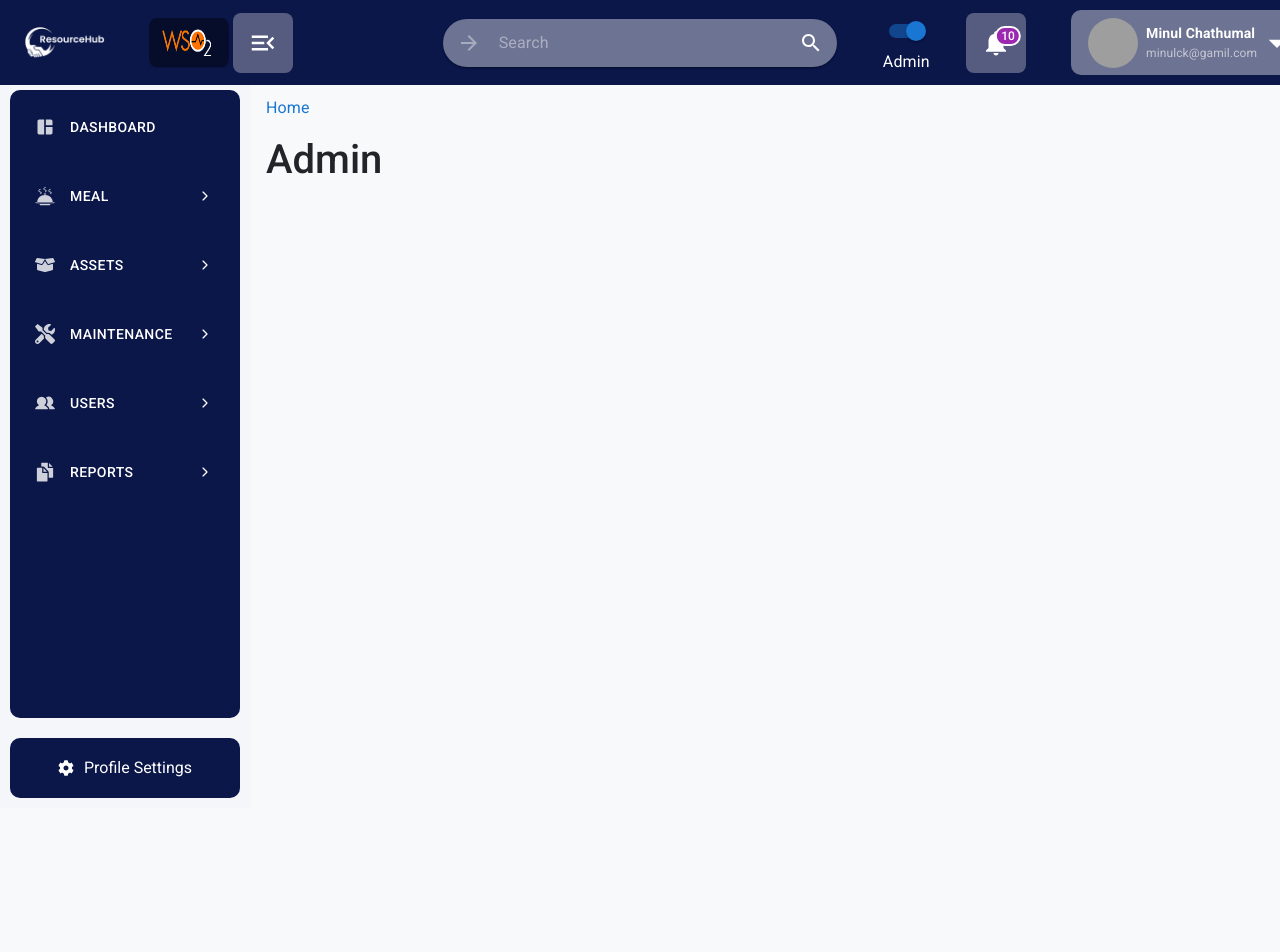
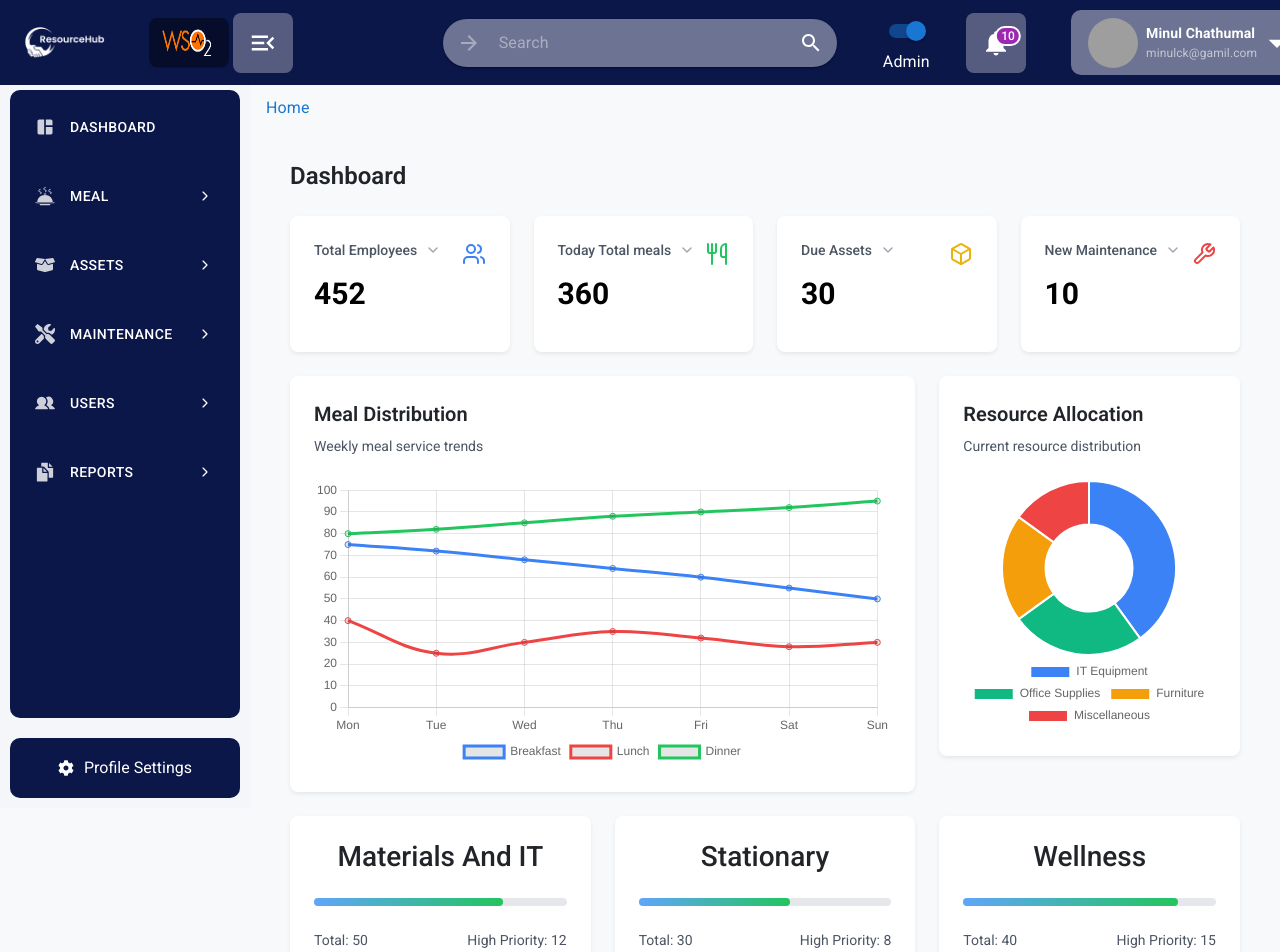
Before and after one commit to th33k/Resource_Hub, a React (Vite) app: page / in a window 1280 px wide. Shown: the top 952 px of the page. Before the commit the page ends 800 px from the top, so only its background shows below. Built offline with nearby package versions, Linux system fonts and the light colour scheme; sample sign-in values are in the browser's storage; grey boxes are pictures that could not be loaded.

Commit message:
feat: add new dashboard components including MealDistributionChart, ResourceAllocation, ResourceCard, and StatCard with popup

```diff
--- /dev/null
+++ b/src/components/Dashboard/Admin/MealDistributionChart.jsx
@@ -0,0 +1,69 @@
+import { Line } from 'react-chartjs-2';
+import {
+  Chart as ChartJS,
+  CategoryScale,
+  LinearScale,
+  PointElement,
+  LineElement,
+  Title,
+  Tooltip,
+  Legend
+} from 'chart.js';
+
+ChartJS.register(
+  CategoryScale,
+  LinearScale,
+  PointElement,
+  LineElement,
+  Title,
+  Tooltip,
+  Legend
+);
+
+const options = {
+  responsive: true,
+  plugins: {
+    legend: {
+      position: 'bottom',
+    },
+  },
+  scales: {
+    y: {
+      beginAtZero: true,
+    },
+  },
+};
+
+const data = {
+  labels: ['Mon', 'Tue', 'Wed', 'Thu', 'Fri', 'Sat', 'Sun'],
+  datasets: [
+    {
+      label: 'Breakfast',
+      data: [75, 72, 68, 64, 60, 55, 50],
+      borderColor: 'rgb(59, 130, 246)',
+      tension: 0.4,
+    },
+    {
+      label: 'Lunch',
+      data: [40, 25, 30, 35, 32, 28, 30],
+      borderColor: 'rgb(239, 68, 68)',
+      tension: 0.4,
+    },
+    {
+      label: 'Dinner',
+      data: [80, 82, 85, 88, 90, 92, 95],
+      borderColor: 'rgb(34, 197, 94)',
+      tension: 0.4,
+    },
+  ],
+};
+
+export const MealDistributionChart = () => {
+  return (
+    <div className="bg-white p-6 rounded-lg shadow-sm">
+      <h2 className="text-xl font-semibold mb-2">Meal Distribution</h2>
+      <p className="text-gray-600 text-sm mb-6">Weekly meal service trends</p>
+      <Line options={options} data={data} />
+    </div>
+  );
+};
--- /dev/null
+++ b/src/components/Dashboard/Admin/ResourceAllocation.jsx
@@ -0,0 +1,44 @@
+import { Doughnut } from 'react-chartjs-2';
+import { Chart as ChartJS, ArcElement, Tooltip, Legend } from 'chart.js';
+
+ChartJS.register(ArcElement, Tooltip, Legend);
+
+const data = {
+  labels: ['IT Equipment', 'Office Supplies', 'Furniture', 'Miscellaneous'],
+  datasets: [
+    {
+      data: [40, 25, 20, 15],
+      backgroundColor: [
+        'rgb(59, 130, 246)',
+        'rgb(16, 185, 129)',
+        'rgb(245, 158, 11)',
+        'rgb(239, 68, 68)',
+      ],
+    },
+  ],
+};
+
+const options = {
+  plugins: {
+    legend: {
+      position: 'bottom',
+    },
+    tooltip: {
+      callbacks: {
+        label: function(tooltipItem) {
+          return `${tooltipItem.label}: ${tooltipItem.raw}%`;
+        },
+      },
+    },
+  },
+};
+
+export const ResourceAllocation = () => {
+  return (
+    <div className="bg-white p-6 rounded-lg shadow-sm">
+      <h2 className="text-xl font-semibold mb-2">Resource Allocation</h2>
+      <p className="text-gray-600 text-sm mb-6">Current resource distribution</p>
+      <Doughnut data={data} options={options} />
+    </div>
+  );
+};
--- /dev/null
+++ b/src/components/Dashboard/Admin/ResourceCard.jsx
@@ -0,0 +1,17 @@
+export const ResourceCard = ({ title, total, highPriority, progress }) => {
+    return (
+      <div className="bg-white rounded-lg p-6 shadow-sm hover:shadow-lg transition-all">
+        <h3 className="font-medium mb-4">{title}</h3>
+        <div className="h-2 bg-gray-200 rounded-full mb-4">
+          <div
+            className="h-full bg-gradient-to-r from-blue-400 to-green-500 rounded-full"
+            style={{ width: `${progress}%` }}
+          />
+        </div>
+        <div className="flex justify-between text-sm">
+          <span className="text-gray-600">Total: {total}</span>
+          <span className="text-gray-600">High Priority: {highPriority}</span>
+        </div>
+      </div>
+    );
+  };
--- /dev/null
+++ b/src/components/Dashboard/Admin/StatCard.jsx
@@ -0,0 +1,61 @@
+import { useState } from 'react';
+import { ChevronDown } from 'lucide-react';
+import { StatCardPopup } from './StatCardPopup';
+
+export const StatCard = ({ title, value, previousValue, icon, chartData }) => {
+  const [isPopupOpen, setIsPopupOpen] = useState(false);
+
+  const getCardTextColor = () => {
+    if (previousValue !== undefined) {
+      if (typeof value === 'number' && typeof previousValue === 'number') {
+        if (value > previousValue) return 'text-green-500';
+        if (value < previousValue) return 'text-red-500';
+      }
+    }
+    return 'text-black';
+  };
+
+  const getSubtitle = () => {
+    switch (title) {
+      case 'Total Employees':
+        return 'Active employees in the system';
+      case 'Today Total meals':
+        return 'Meals served today';
+      case 'Due Assets':
+        return 'Assets pending return';
+      case 'New Maintenance':
+        return 'New maintenance requests';
+      default:
+        return '';
+    }
+  };
+
+  return (
+    <>
+      <div
+        className="bg-white rounded-lg p-6 shadow-sm cursor-pointer hover:shadow-xl transition-all"
+        onClick={() => setIsPopupOpen(true)}
+      >
+        <div className="flex items-center justify-between mb-2">
+          <h3 className="text-gray-600 text-sm font-medium flex items-center gap-2">
+            {title}
+            <ChevronDown size={16} className="text-gray-400" />
+          </h3>
+          {icon}
+        </div>
+        <p className={`text-3xl font-bold ${getCardTextColor()}`}>
+          {value}
+        </p>
+      </div>
+
+      <StatCardPopup
+        open={isPopupOpen}
+        onClose={() => setIsPopupOpen(false)}
+        title={title}
+        subtitle={getSubtitle()}
+        value={value}
+        chartData={chartData}
+      />
+    </>
+  );
+};
--- /dev/null
+++ b/src/components/Dashboard/Admin/StatCardPopup.jsx
@@ -0,0 +1,72 @@
+import { Line } from 'react-chartjs-2';
+import { X } from 'lucide-react';
+import { Dialog } from '@mui/material';
+
+export const StatCardPopup = ({
+  open,
+  onClose,
+  title,
+  subtitle,
+  value,
+  chartData
+}) => {
+  const options = {
+    responsive: true,
+    plugins: {
+      legend: {
+        display: false,
+      },
+    },
+    scales: {
+      y: {
+        beginAtZero: true,
+      },
+    },
+  };
+
+  const data = {
+    labels: chartData?.labels || [],
+    datasets: [
+      {
+        data: chartData?.data || [],
+        borderColor: 'rgb(59, 130, 246)',
+        tension: 0.4,
+      },
+    ],
+  };
+
+  return (
+    <Dialog
+      open={open}
+      onClose={onClose}
+      maxWidth="sm"
+      fullWidth
+    >
+      <div className="p-6">
+        <div className="flex justify-between items-start mb-6">
+          <div>
+            <h2 className="text-xl font-semibold">{title}</h2>
+            <p className="text-gray-500 text-sm">{subtitle}</p>
+          </div>
+          <button
+            onClick={onClose}
+            className="text-gray-500 hover:text-gray-700"
+          >
+            <X size={20} />
+          </button>
+        </div>
+
+        <div className="mb-8">
+          <div className="text-sm text-gray-600 mb-2">Current Value</div>
+          <div className="text-3xl font-bold">{value}</div>
+        </div>
+
+        {chartData && (
+          <div className="h-64">
+            <Line options={options} data={data} />
+          </div>
+        )}
+      </div>
+    </Dialog>
+  );
+};
--- a/src/pages/Dashboard.jsx
+++ b/src/pages/Dashboard.jsx
@@ -1,13 +1,109 @@
+import { StatCard } from '../components/Dashboard/Admin/StatCard';
+import { ResourceCard } from '../components/Dashboard/Admin/ResourceCard';
+import { MealDistributionChart } from '../components/Dashboard/Admin/MealDistributionChart';
+import { ResourceAllocation } from '../components/Dashboard/Admin/ResourceAllocation';
+import { Users, Utensils, Box, Wrench } from 'lucide-react';
 
+const monthLabels = ['Jan', 'Feb', 'Mar', 'Apr', 'May'];
 
 function Dashboard() {
+  return (
+    <div className="min-h-screen space-y-6 p-6">
+      {/* Heading */}
+      <h1 className="text-2xl font-semibold">Dashboard</h1>
 
-    return (
-        <div>
-            <h1>Admin</h1>
+      {/* Stats Grid */}
+      <div className="grid grid-cols-1 md:grid-cols-2 lg:grid-cols-4 gap-6">
+        <StatCard
+          title="Total Employees"
+          value="452"
+          icon={<Users className="text-blue-500" />}
+          chartData={{
+            labels: monthLabels,
+            data: [420, 435, 440, 448, 452],
+          }}
+        />
+        <StatCard
+          title="Today Total meals"
+          value="360"
+          icon={<Utensils className="text-green-500" />}
+          chartData={{
+            labels: monthLabels,
+            data: [380, 410, 425, 440, 460],
+          }}
+        />
+        <StatCard
+          title="Due Assets"
+          value="30"
+          icon={<Box className="text-yellow-500" />}
+          chartData={{
+            labels: monthLabels,
+            data: [25, 28, 32, 35, 30],
+          }}
+        />
+        <StatCard
+          title="New Maintenance"
+          value="10"
+          icon={<Wrench className="text-red-500" />}
+          chartData={{
+            labels: monthLabels,
+            data: [8, 12, 15, 11, 10],
+          }}
+        />
+      </div>
+
+      {/* Rest of the dashboard content */}
+      <div className="grid grid-cols-1 lg:grid-cols-3 gap-6">
+        {/* MealDistributionChart takes up 2 columns on large screens, ResourceAllocation takes up 1 column */}
+        <div className="lg:col-span-2">
+          <MealDistributionChart />
         </div>
-    );
+        <div className="lg:col-span-1">
+          <ResourceAllocation />
+        </div>
+      </div>
 
+      {/* Resource Cards */}
+      <div className="grid grid-cols-1 md:grid-cols-2 lg:grid-cols-3 gap-6">
+        <ResourceCard
+          title="Materials And IT"
+          total={50}
+          highPriority={12}
+          progress={75}
+        />
+        <ResourceCard
+          title="Stationary"
+          total={30}
+          highPriority={8}
+          progress={60}
+        />
+        <ResourceCard
+          title="Wellness"
+          total={40}
+          highPriority={15}
+          progress={85}
+        />
+        <ResourceCard
+          title="Facilities"
+          total={25}
+          highPriority={5}
+          progress={45}
+        />
+        <ResourceCard
+          title="Maintenance Tools"
+          total={60}
+          highPriority={20}
+          progress={70}
+        />
+        <ResourceCard
+          title="Extra Items"
+          total={15}
+          highPriority={3}
+          progress={30}
+        />
+      </div>
+    </div>
+  );
 }
 
-export default Dashboard
+export default Dashboard;
```
